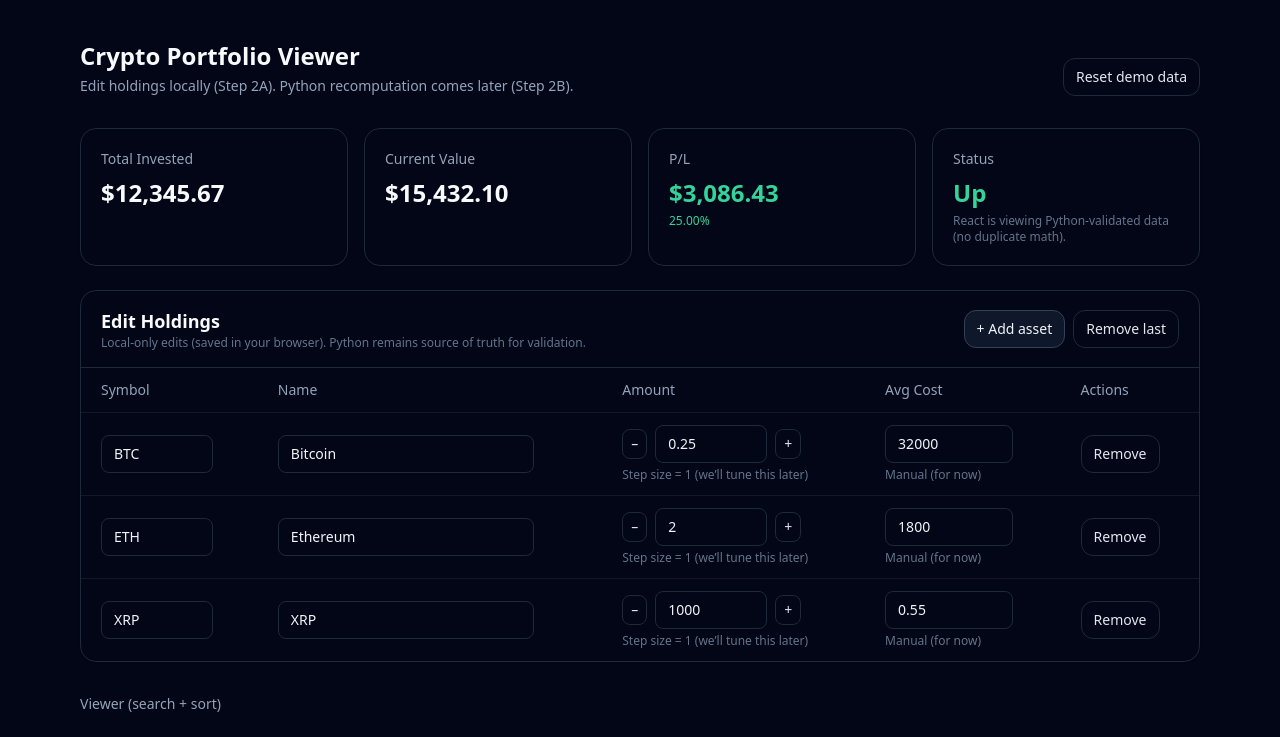
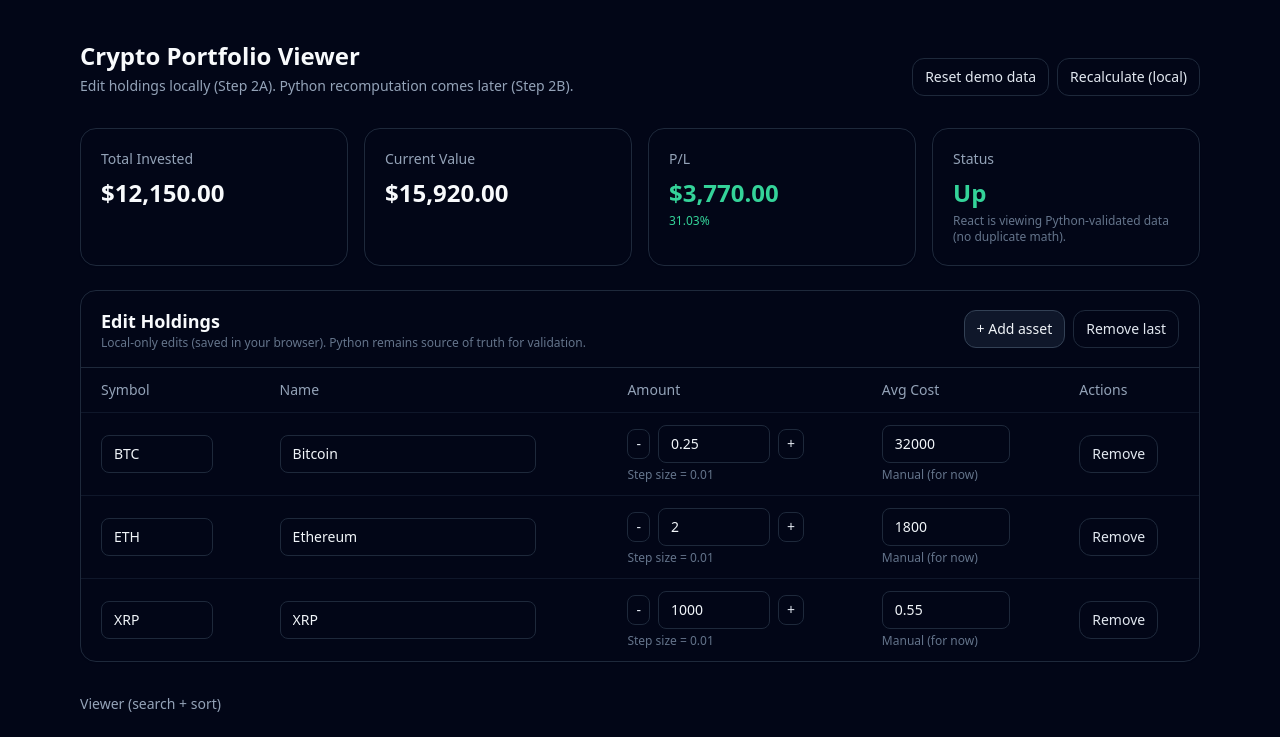
Before and after one commit to cg112358/crypto-price-tracker, a React app in the folder frontend/: page / in a window 1280 px wide. Shown: the top 737 px of the page. Built offline with nearby package versions, Linux system fonts and the light colour scheme; the HTML template or start-up script is replaced by a standard one.

Commit message:
Holdings UI polish and extract math/format utilities

```diff
--- a/frontend/src/App.jsx
+++ b/frontend/src/App.jsx
@@ -1,4 +1,4 @@
-import { useEffect, useMemo, useState } from 'react'
+import { useEffect, useState } from 'react'
 import seed from './data/mockPortfolio.json'
 import SummaryCards from './components/SummaryCards.jsx'
 import HoldingsEditor from './components/HoldingsEditor.jsx'
@@ -17,11 +17,46 @@ function loadHoldings() {
   }
 }
 
+// Recalculate holdings locally (Phase 2A)
+function recomputeHoldingsLocal(holdings) {
+  const list = Array.isArray(holdings) ? holdings : []
+
+  return list.map((h) => {
+    const amount = Number(h?.amount ?? 0)
+    const avgCost = Number(h?.avg_cost ?? 0)
+    const price = Number(h?.current_price ?? 0)
+
+    const value = amount * price
+    const invested = amount * avgCost
+    const pnl = value - invested
+
+    return {
+      ...h,
+      value,
+      pnl,
+    }
+  })
+}
+
+function recomputeSummaryLocal(holdings) {
+  const list = Array.isArray(holdings) ? holdings : []
+
+  const total_invested = list.reduce(
+    (sum, h) => sum + Number(h?.amount ?? 0) * Number(h?.avg_cost ?? 0),
+    0
+  )
+  const current_value = list.reduce((sum, h) => sum + Number(h?.value ?? 0), 0)
+  const profit_loss = current_value - total_invested
+  const roi_percent = total_invested > 0 ? (profit_loss / total_invested) * 100 : 0
+
+  return { total_invested, current_value, profit_loss, roi_percent }
+}
+
 export default function App() {
-  const [holdings, setHoldings] = useState(() => loadHoldings())
-
-  // Phase 2: summary becomes validated output. For now, keep it static mock.
-  const summary = useMemo(() => seed.summary, [])
+  const [holdings, setHoldings] = useState(() => recomputeHoldingsLocal(loadHoldings()))
+  const [summary, setSummary] = useState(() =>
+    recomputeSummaryLocal(recomputeHoldingsLocal(loadHoldings()))
+  )
 
   useEffect(() => {
     try {
@@ -32,12 +67,20 @@ export default function App() {
   }, [holdings])
 
   function resetToSeed() {
-    setHoldings(seed.holdings)
+    const next = recomputeHoldingsLocal(seed.holdings)
+    setHoldings(next)
+    setSummary(recomputeSummaryLocal(next))
     try {
       localStorage.removeItem(STORAGE_KEY)
     } catch {
       // ignore
     }
+  }
+
+  function recalcLocal() {
+    const next = recomputeHoldingsLocal(holdings)
+    setHoldings(next)
+    setSummary(recomputeSummaryLocal(next))
   }
 
   return (
@@ -51,6 +94,7 @@ export default function App() {
             </p>
           </div>
 
+          <div className="flex gap-2">
             <button
               onClick={resetToSeed}
               className="w-fit rounded-xl border border-slate-800 bg-slate-950 px-3 py-2 text-sm text-slate-200 hover:bg-slate-900 transition-colors"
@@ -58,6 +102,15 @@ export default function App() {
             >
               Reset demo data
             </button>
+
+            <button
+              onClick={recalcLocal}
+              className="w-fit rounded-xl border border-slate-800 bg-slate-950 px-3 py-2 text-sm text-slate-200 hover:bg-slate-900 transition-colors"
+              title="Recompute Value and P/L locally (temporary until Python validates)"
+            >
+              Recalculate (local)
+            </button>
+          </div>
         </header>
 
         <SummaryCards summary={summary} />
--- a/frontend/src/components/HoldingsEditor.jsx
+++ b/frontend/src/components/HoldingsEditor.jsx
@@ -1,53 +1,61 @@
-import { useMemo, useState } from 'react'
+import { useMemo, useState } from "react";
+import { roundTo } from "../utils/math";
 
 function toNumber(v) {
-  const n = Number(v)
-  return Number.isFinite(n) ? n : 0
+  const n = Number(v);
+  return Number.isFinite(n) ? n : 0;
 }
 
 function upper(v) {
-  return (v ?? '').toString().toUpperCase().trim()
+  return (v ?? "").toString().toUpperCase().trim();
 }
 
+const DEFAULT_AMOUNT_STEP = 0.01;
+const AMOUNT_STEP = DEFAULT_AMOUNT_STEP;
+
 export default function HoldingsEditor({ holdings, onChange }) {
-  const rows = Array.isArray(holdings) ? holdings : []
-  const [confirmIndex, setConfirmIndex] = useState(null)
+  const rows = Array.isArray(holdings) ? holdings : [];
+  const [confirmIndex, setConfirmIndex] = useState(null);
 
-  const canRemove = useMemo(() => rows.length > 0, [rows.length])
+  const AMOUNT_STEP = DEFAULT_AMOUNT_STEP;
+
+  const canRemove = useMemo(() => rows.length > 0, [rows.length]);
 
   function addRow() {
     const next = [
       ...rows,
       {
-        symbol: 'NEW',
-        name: 'New Asset',
+        symbol: "NEW",
+        name: "New Asset",
         amount: 0,
+        amount_text: "0",
         avg_cost: 0,
+        avg_cost_text: "0",
         current_price: 0,
         value: 0,
         pnl: 0,
       },
-    ]
-    onChange(next)
+    ];
+    onChange(next);
   }
 
   function updateRow(index, patch) {
-    const next = rows.map((r, i) => (i === index ? { ...r, ...patch } : r))
-    onChange(next)
+    const next = rows.map((r, i) => (i === index ? { ...r, ...patch } : r));
+    onChange(next);
   }
 
   function requestRemove(index) {
-    setConfirmIndex(index)
+    setConfirmIndex(index);
   }
 
   function cancelRemove() {
-    setConfirmIndex(null)
+    setConfirmIndex(null);
   }
 
   function removeRow(index) {
-    const next = rows.filter((_, i) => i !== index)
-    onChange(next)
-    setConfirmIndex(null)
+    const next = rows.filter((_, i) => i !== index);
+    onChange(next);
+    setConfirmIndex(null);
   }
 
   return (
@@ -56,7 +64,8 @@ export default function HoldingsEditor({ holdings, onChange }) {
         <div>
           <h2 className="text-lg font-semibold text-slate-50">Edit Holdings</h2>
           <div className="text-xs text-slate-500">
-            Local-only edits (saved in your browser). Python remains source of truth for validation.
+            Local-only edits (saved in your browser). Python remains source of
+            truth for validation.
           </div>
         </div>
 
@@ -98,15 +107,17 @@ export default function HoldingsEditor({ holdings, onChange }) {
               >
                 <td className="px-5 py-3">
                   <input
-                    value={h.symbol ?? ''}
-                    onChange={(e) => updateRow(idx, { symbol: upper(e.target.value) })}
+                    value={h.symbol ?? ""}
+                    onChange={(e) =>
+                      updateRow(idx, { symbol: upper(e.target.value) })
+                    }
                     className="w-28 rounded-lg border border-slate-800 bg-slate-950 px-3 py-2 text-slate-100 outline-none focus:border-slate-600"
                   />
                 </td>
 
                 <td className="px-5 py-3">
                   <input
-                    value={h.name ?? ''}
+                    value={h.name ?? ""}
                     onChange={(e) => updateRow(idx, { name: e.target.value })}
                     className="w-64 rounded-lg border border-slate-800 bg-slate-950 px-3 py-2 text-slate-100 outline-none focus:border-slate-600"
                   />
@@ -115,40 +126,89 @@ export default function HoldingsEditor({ holdings, onChange }) {
                 <td className="px-5 py-3">
                   <div className="flex items-center gap-2">
                     <button
-                      onClick={() => updateRow(idx, { amount: Math.max(0, toNumber(h.amount) - 1) })}
+                      type="button"
+                      onClick={() => {
+                        const base = toNumber((h.amount_text ?? "").trim());
+                        const next = roundTo(
+                          Math.max(0, base - AMOUNT_STEP),
+                          8,
+                        );
+                        updateRow(idx, {
+                          amount: next,
+                          amount_text: String(next),
+                        });
+                      }}
                       className="rounded-lg border border-slate-800 bg-slate-950 px-2 py-1 text-slate-200 hover:bg-slate-900 transition-colors"
-                      title="-1"
+                      title={`-${AMOUNT_STEP}`}
                     >
-                      –
+                      -
                     </button>
 
                     <input
-                      value={h.amount ?? 0}
-                      onChange={(e) => updateRow(idx, { amount: Math.max(0, toNumber(e.target.value)) })}
+                      value={h.amount_text ?? String(h.amount ?? "")}
+                      onChange={(e) => {
+                        const text = e.target.value;
+                        if (!/^\d*\.?\d*$/.test(text)) return;
+                        updateRow(idx, { amount_text: text });
+                      }}
+                      onBlur={() => {
+                        const text = (h.amount_text ?? "").trim();
+                        if (text === "" || text === ".") {
+                          updateRow(idx, { amount: 0, amount_text: "0" });
+                          return;
+                        }
+                        const n = Math.max(0, toNumber(text));
+                        updateRow(idx, { amount: n, amount_text: text });
+                      }}
                       inputMode="decimal"
                       className="w-28 rounded-lg border border-slate-800 bg-slate-950 px-3 py-2 text-slate-100 outline-none focus:border-slate-600"
                     />
 
                     <button
-                      onClick={() => updateRow(idx, { amount: toNumber(h.amount) + 1 })}
+                      type="button"
+                      onClick={() => {
+                        const base = toNumber((h.amount_text ?? "").trim());
+                        const next = roundTo(base + AMOUNT_STEP, 8);
+                        updateRow(idx, {
+                          amount: next,
+                          amount_text: String(next),
+                        });
+                      }}
                       className="rounded-lg border border-slate-800 bg-slate-950 px-2 py-1 text-slate-200 hover:bg-slate-900 transition-colors"
-                      title="+1"
+                      title={`+${AMOUNT_STEP}`}
                     >
                       +
                     </button>
                   </div>
 
-                  <div className="mt-1 text-xs text-slate-500">Step size = 1 (we’ll tune this later)</div>
+                  <div className="mt-1 text-xs text-slate-500">
+                    Step size = {AMOUNT_STEP}
+                  </div>
                 </td>
 
                 <td className="px-5 py-3">
                   <input
-                    value={h.avg_cost ?? 0}
-                    onChange={(e) => updateRow(idx, { avg_cost: Math.max(0, toNumber(e.target.value)) })}
+                    value={h.avg_cost_text ?? String(h.avg_cost ?? "")}
+                    onChange={(e) => {
+                      const text = e.target.value;
+                      if (!/^\d*\.?\d*$/.test(text)) return;
+                      updateRow(idx, { avg_cost_text: text });
+                    }}
+                    onBlur={() => {
+                      const text = (h.avg_cost_text ?? "").trim();
+                      if (text === "" || text === ".") {
+                        updateRow(idx, { avg_cost: 0, avg_cost_text: "0" });
+                        return;
+                      }
+                      const n = Math.max(0, toNumber(text));
+                      updateRow(idx, { avg_cost: n, avg_cost_text: String(n) });
+                    }}
                     inputMode="decimal"
                     className="w-32 rounded-lg border border-slate-800 bg-slate-950 px-3 py-2 text-slate-100 outline-none focus:border-slate-600"
                   />
-                  <div className="mt-1 text-xs text-slate-500">Manual (for now)</div>
+                  <div className="mt-1 text-xs text-slate-500">
+                    Manual (for now)
+                  </div>
                 </td>
 
                 <td className="px-5 py-3">
@@ -190,5 +250,5 @@ export default function HoldingsEditor({ holdings, onChange }) {
         </table>
       </div>
     </section>
-  )
+  );
 }
--- a/frontend/src/components/HoldingsTable.jsx
+++ b/frontend/src/components/HoldingsTable.jsx
@@ -1,4 +1,5 @@
 import { useMemo, useState } from 'react'
+import { plClass } from "../utils/plColor";
 
 function formatUSD(n) {
   return new Intl.NumberFormat('en-US', {
@@ -109,7 +110,6 @@ export default function HoldingsTable({ holdings }) {
           <tbody>
             {rows.map((h) => {
               const pnl = Number(h?.pnl ?? 0)
-              const pnlIsPositive = pnl >= 0
               return (
                 <tr
                   key={h.symbol}
@@ -123,7 +123,7 @@ export default function HoldingsTable({ holdings }) {
                   <td className="px-5 py-3">{formatUSD(h.avg_cost ?? 0)}</td>
                   <td className="px-5 py-3">{formatUSD(h.current_price ?? 0)}</td>
                   <td className="px-5 py-3">{formatUSD(h.value ?? 0)}</td>
-                  <td className={'px-5 py-3 font-medium ' + (pnlIsPositive ? 'text-emerald-400' : 'text-rose-400')}>
+                  <td className={`px-5 py-3 font-medium ${plClass(pnl)}`}>
                     {formatUSD(pnl)}
                   </td>
                 </tr>
--- /dev/null
+++ b/frontend/src/utils/format.js
@@ -0,0 +1,19 @@
+export function formatUSD(n) {
+  const num = Number(n ?? 0)
+  const abs = Math.abs(num)
+
+  // More precision for tiny prices/costs (alts), normal precision for totals
+  const maxDigits =
+    abs === 0 ? 2 :
+    abs < 0.01 ? 8 :
+    abs < 1 ? 6 :
+    abs < 100 ? 4 :
+    2
+
+  return new Intl.NumberFormat("en-US", {
+    style: "currency",
+    currency: "USD",
+    minimumFractionDigits: 2,
+    maximumFractionDigits: maxDigits,
+  }).format(num)
+}
--- /dev/null
+++ b/frontend/src/utils/math.js
@@ -0,0 +1,4 @@
+export function roundTo(n, decimals = 8) {
+  const f = 10 ** decimals;
+  return Math.round(n * f) / f;
+}
```
Lines whose indentation alone changed are shown as unchanged.
